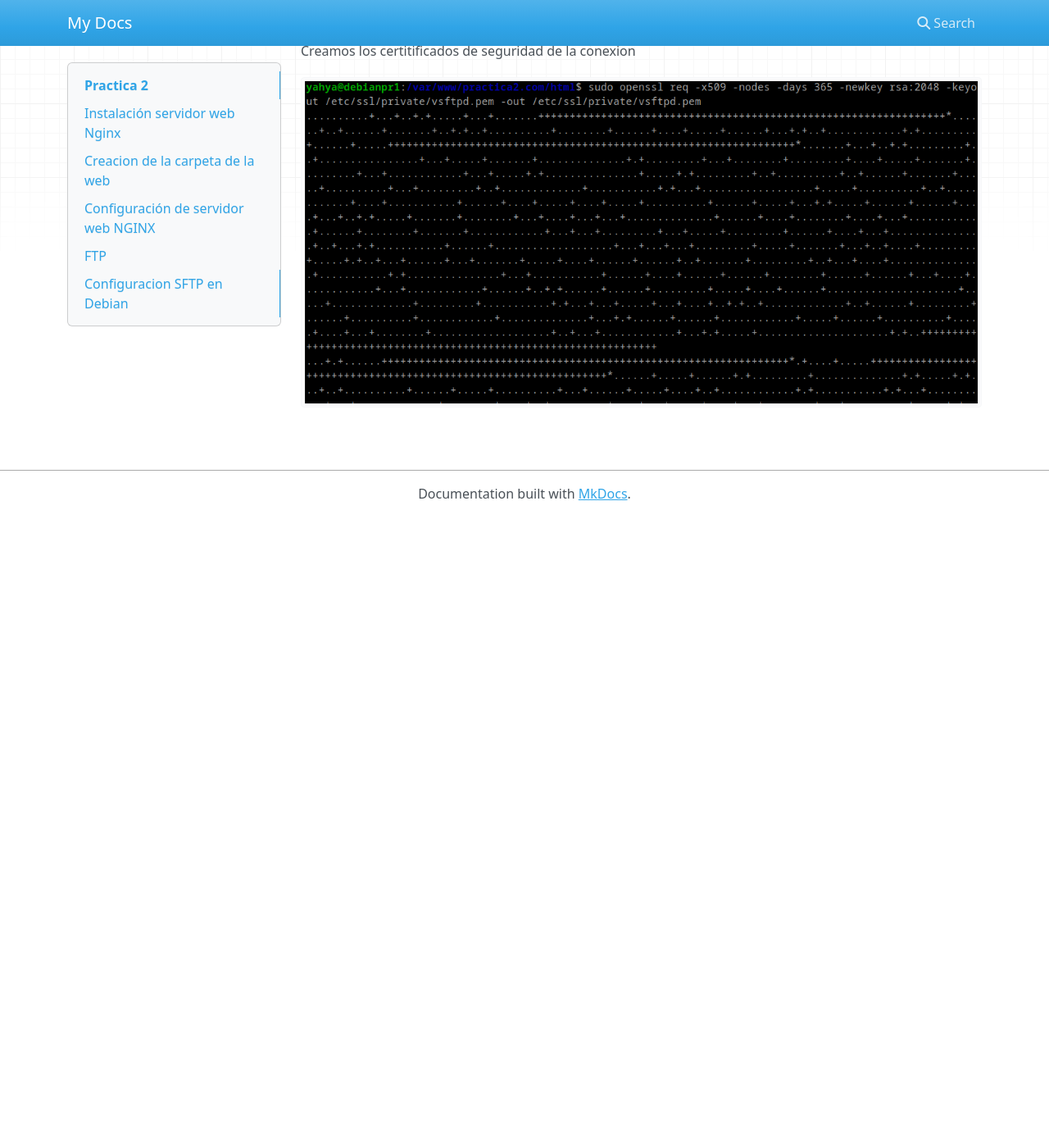
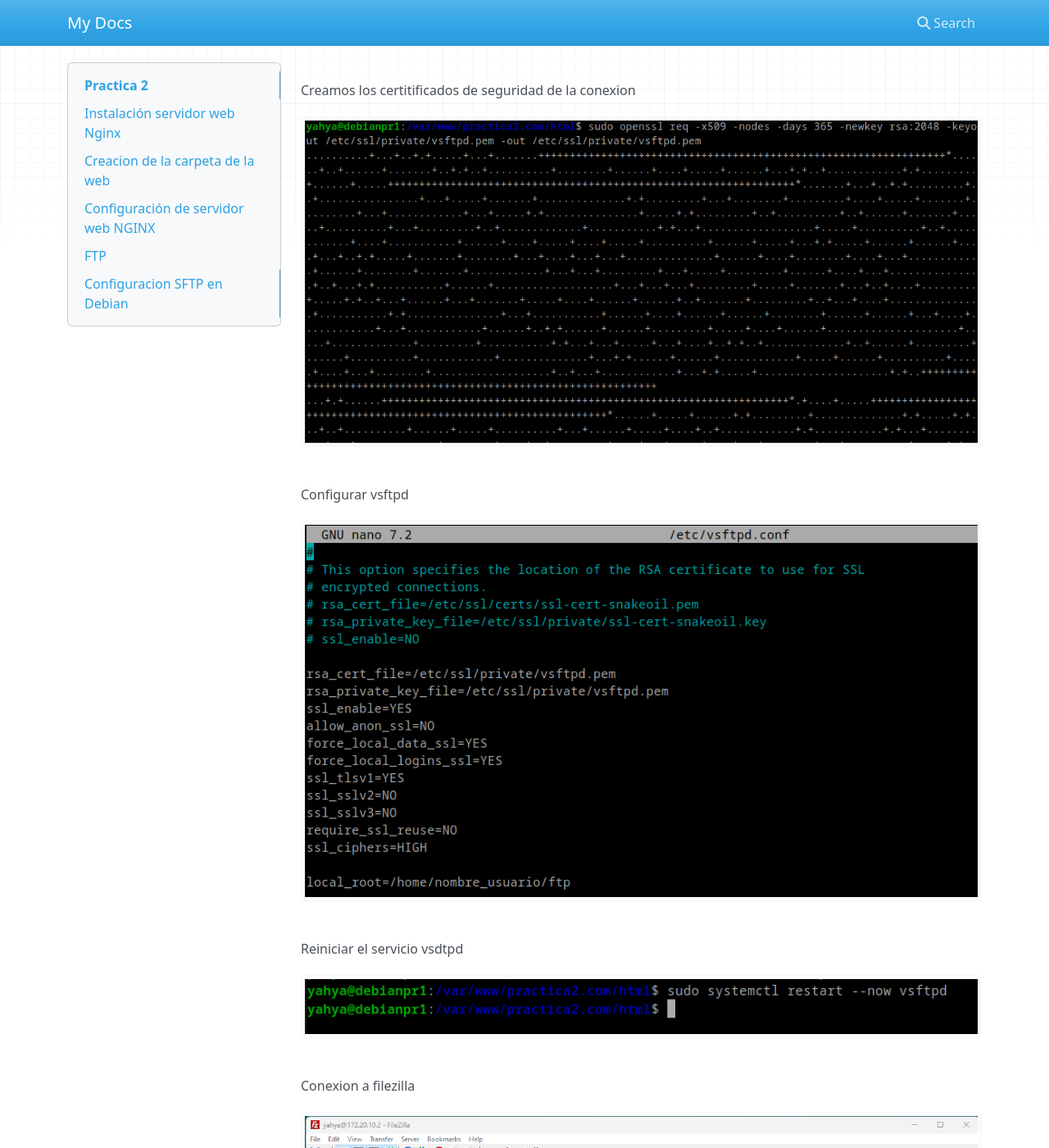
Before and after one commit to Yahyalimouni/practica2, an MkDocs documentation site: the page built from docs/index.md, in a window 1280 px wide and 1400 px high, scrolled down 4679 px. Shown: the whole window at 82% size. Built offline with MkDocs 1.6.1, drawn with Linux system fonts in a browser that asks for light colours; nearby versions of some CDN libraries; before the commit the page ends 5309 px from its top, so only the background shows below that; some of the changed text lies outside the part shown.

Commit message:
Completing the documentation

```diff
--- a/docs/index.md
+++ b/docs/index.md
@@ -53,3 +53,18 @@ Creamos una carpeta ftp en /home/yahya
 
 Creamos los certitificados de seguridad de la conexion
 ![15_securizar_ftp.png](assets/capturas/15_securizar_ftp.png)
+
+Configurar vsftpd
+![16_conifgurar_vsftpd_conf.png](assets/capturas/16_conifgurar_vsftpd_conf.png)
+
+Reiniciar el servicio vsdtpd
+![17_reiniciar_servicio_vsftpd.png](assets/capturas/17_reiniciar_servicio_vsftpd.png)
+
+Conexion a filezilla
+![18_conexion_filezilla.png](assets/capturas/18_conexion_filezilla.png)
+
+Drop the zipfile
+![19_drop_zipfile.png](assets/capturas/19_drop_zipfile.png)
+
+Unzip it using the command:
+`unzip Funciones.zip`
```
Also changed, not shown: 1 other file.
